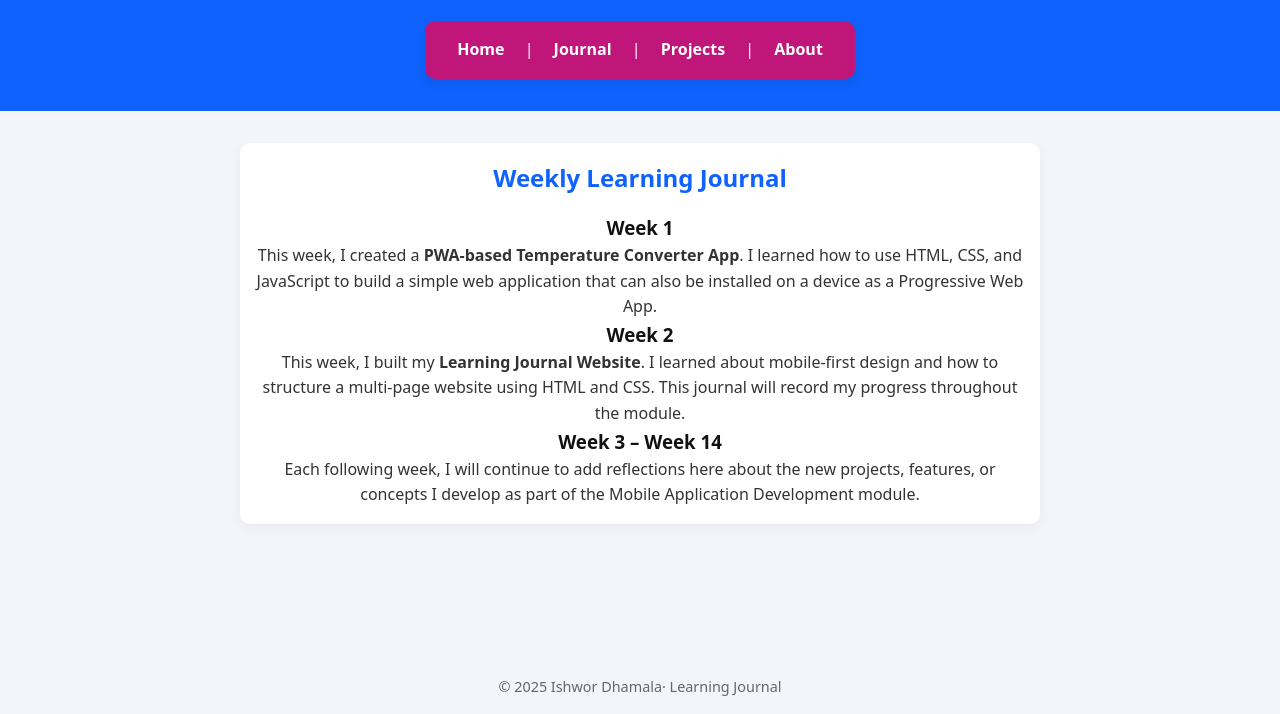
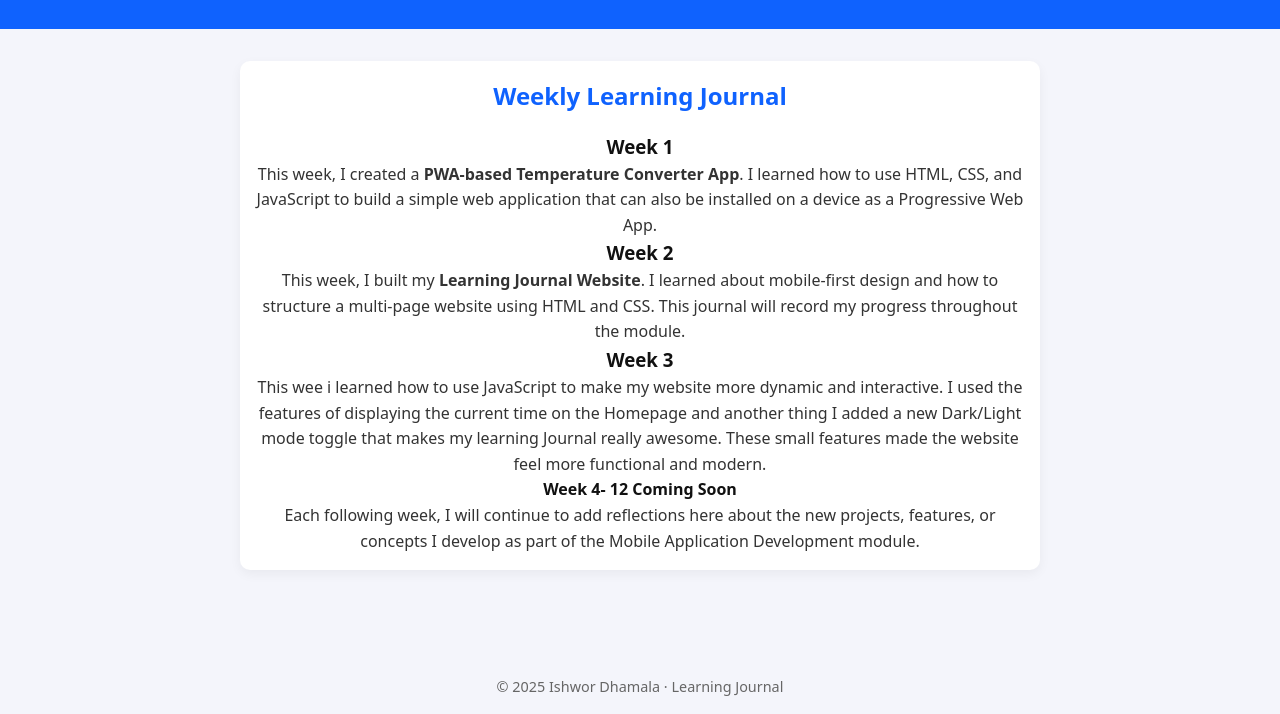
Before and after one commit to ishwordhamala/My-Learning-Journal-, a plain HTML site: page journal.html in a window 1280 px wide. Shown: the part 86-800 px from the top of the page. Drawn offline with Linux system fonts and the light colour scheme.

Commit message:
Revise journal entries and enhance interactivity
Updated journal content and added new features.

```diff
--- a/journal.html
+++ b/journal.html
@@ -8,37 +8,40 @@
 </head>
 <body>
   <header>
-    <h1>My Learning Journal </h1>
-    <nav>
-      <a href="index.html">Home</a> |
-      <a href="journal.html">Journal</a> |
-      <a href="projects.html">Projects</a> |
-      <a href="about.html">About</a>
-    </nav>
+    <h1>My Learning Journal</h1>
+    <div class="nav-placeholder"></div>
   </header>
 
   <main>
-  <h2>Weekly Learning Journal</h2>
+    <h2>Weekly Learning Journal</h2>
 
     <section>
       <h3>Week 1</h3>
-      <p>This week, I created a <strong>PWA-based Temperature Converter App</strong>. I learned how to use HTML, CSS, and JavaScript to build a simple web application that can also be installed on a device as a Progressive Web App.</p>
+      <p>This week, I created a <strong>PWA-based Temperature Converter App</strong>. I learned how to use HTML, CSS,
+        and JavaScript to build a simple web application that can also be installed on a device as a Progressive Web App.</p>
     </section>
 
     <section>
       <h3>Week 2</h3>
-      <p>This week, I built my <strong>Learning Journal Website</strong>. I learned about mobile-first design and how to structure a multi-page website using HTML and CSS. This journal will record my progress throughout the module.</p>
+      <p>This week, I built my <strong>Learning Journal Website</strong>. I learned about mobile-first design and how
+        to structure a multi-page website using HTML and CSS. This journal will record my progress throughout the module.</p>
     </section>
 
     <section>
-      <h3>Week 3 – Week 14</h3>
-      <p>Each following week, I will continue to add reflections here about the new projects, features, or concepts I develop as part of the Mobile Application Development module.</p>
+      <h3>Week 3 </h3>
+      <p> This wee i learned how to use JavaScript to make my website more dynamic and interactive. I used the features of displaying the current time on the Homepage and another thing I added a new Dark/Light mode toggle that makes my learning Journal really awesome. These small features made the website feel more functional and modern.</p>
+
+
+      <h4> Week 4- 12 Coming Soon</h4>
+      <p>Each following week, I will continue to add reflections here about the new projects, features, or concepts I
+        develop as part of the Mobile Application Development module.</p>
     </section>
-
   </main>
 
   <footer>
-    <p>© 2025 Ishwor Dhamala· Learning Journal</p>
+    <p>© 2025 Ishwor Dhamala · Learning Journal</p>
   </footer>
+
+  <script src="script.js"></script>
 </body>
 </html>
```
